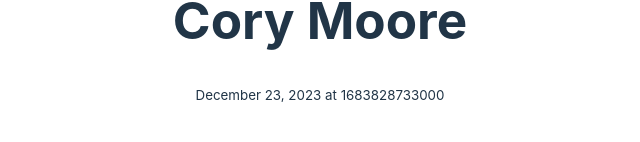
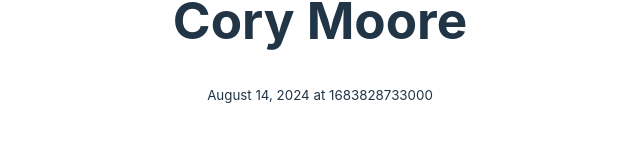
Before and after one commit to pelachile/corymoore, a React (Vite) app: page / in a window 1280 px wide. Shown: the part 368-510 px from the top of the page, without its empty margins (320-960 px from the left). Built offline with nearby package versions, Linux system fonts and the light colour scheme.

Commit message:
changed the date

```diff
--- a/src/App.jsx
+++ b/src/App.jsx
@@ -4,7 +4,7 @@ function App() {
   return (
     <>
       <h1>Cory Moore</h1>
-      <small>December 23, 2023 at {Date.now()}</small>
+      <small>August 14, 2024 at {Date.now()}</small>
     </>
   );
 }
```
